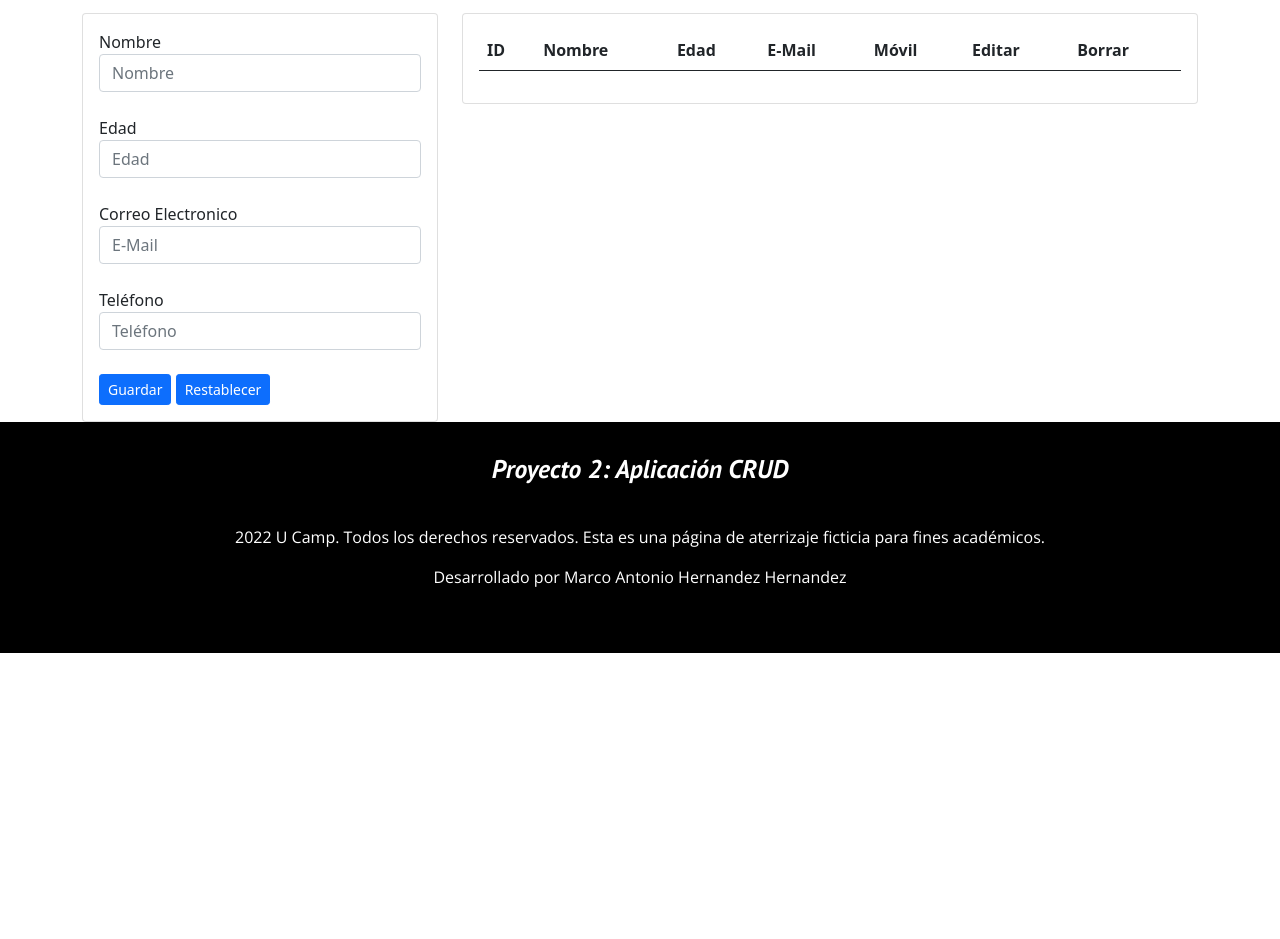
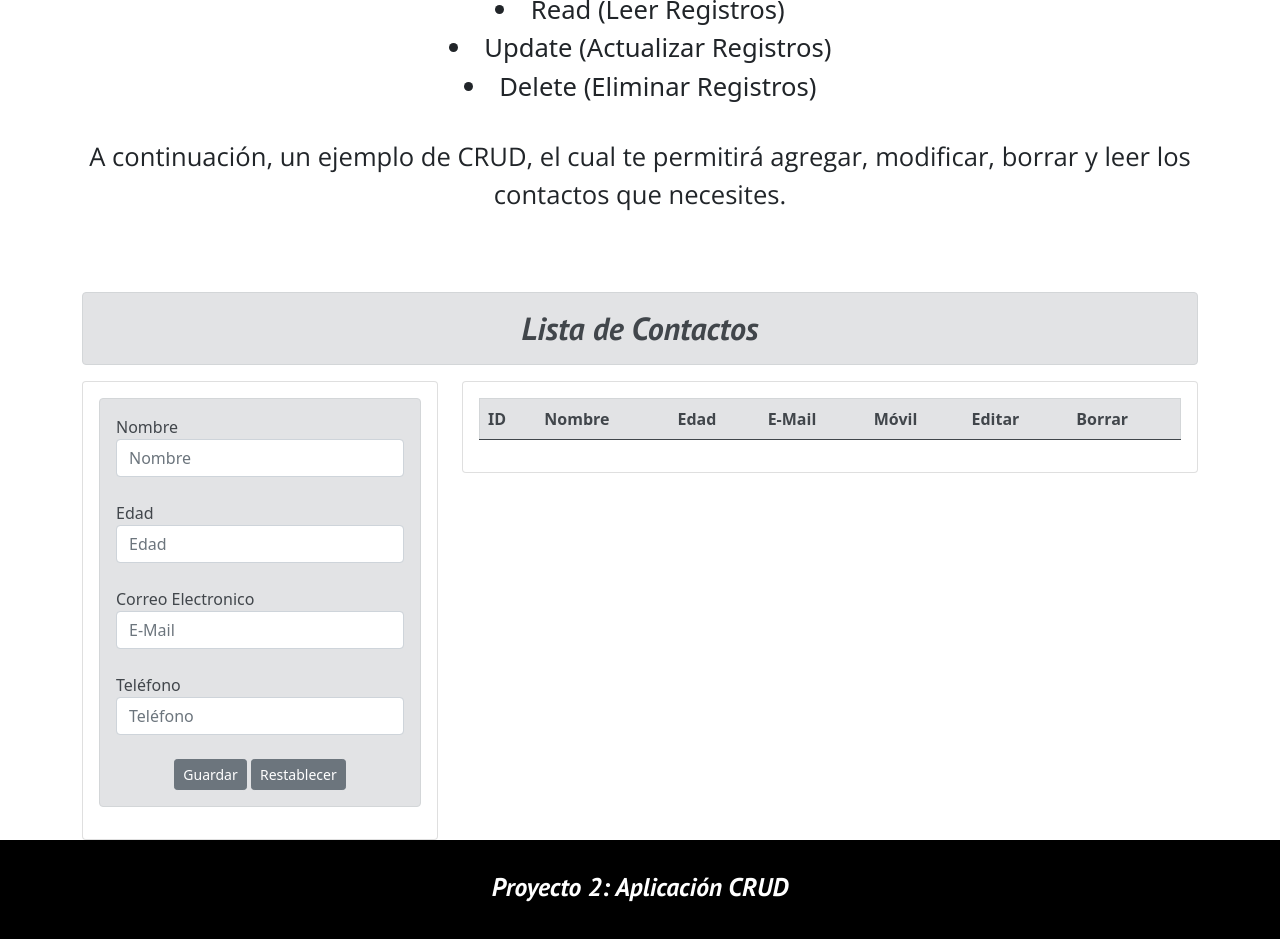
Before and after one commit to MarcoHdezH/Aplicacion-CRUD, a plain HTML site: page index.html in a window 1280 px wide. Shown: the part 526-1465 px from the top of the page. Before the commit the page ends 1179 px from the top, so only its background shows below. Drawn offline with nearby package versions, Linux system fonts and the light colour scheme.

Commit message:
Terminando HTML

```diff
--- a/css/style.css
+++ b/css/style.css
@@ -121,6 +121,19 @@ img{
     text-align: center;
 }
 
+.texto p{
+    padding: 2rem;
+    font-size: 1.6rem;
+    text-align: center;
+}
+
+
+.texto li{
+    font-size: 1.6rem;
+    text-align: center;
+
+}
+
 @media (min-width: 768px) {
     .texto h1{
         font-size: 4.5rem;
--- a/index.html
+++ b/index.html
@@ -26,21 +26,27 @@
 
     <section class="texto">
         <h1>¿Qué es un CRUD?</h1>
-        <p>Lorem ipsum dolor, sit amet consectetur adipisicing elit. Qui inventore optio facilis laudantium eveniet, ut neque nostrum voluptatum facere, provident architecto, hic voluptatem similique natus molestias obcaecati iusto voluptatibus modi!</p>
+        <p>El concepto CRUD está estrechamente vinculado a la gestión de datos digitales.<br>CRUD hace referencia a un acrónimo en el que se reúnen las primeras letras de las cuatro operaciones fundamentales de aplicaciones persistentes en sistemas de bases de datos:</p>
+        <li>Create (Crear Registros)</li>
+        <li>Read (Leer Registros)</li>
+        <li>Update (Actualizar Registros)</li>
+        <li>Delete (Eliminar Registros)</li>
+
+        <p>A continuación, un ejemplo de CRUD, el cual te permitirá agregar, modificar, borrar y leer los contactos que necesites.</p>
     </section>
 
     <main>
         <div class="container mt-4">
             <div class="row">
                 <div class="col-lg-12">
-                    <h1 class="alert alert-primary text-center">
+                    <h1 class="alert alert-secondary text-center">
                         Lista de Contactos
                     </h1>
                 </div>
                 <div class="col-lg-4">
                     <div class="card">
                         <div class="card-body">
-                            <form id="form">
+                            <form id="form" class="alert alert-secondary">
                                 <input type="hidden" name="id" id="id">
                                 <label for="">Nombre</label>
                                 <input type="text" placeholder="Nombre" class="form-control" name="name" id="name" required>
@@ -54,8 +60,10 @@
                                 <label for="">Teléfono</label>
                                 <input type="number" placeholder="Teléfono" class="form-control" id="phone" name="phone" required>
                                 <br>
-                                <button class="btn btn-sm btn-primary" type="button" onclick="save()">Guardar</button>
-                                <button class="btn btn-sm btn-primary" type="button" onclick="clearData()">Restablecer</button>
+                                <div class="text-center">
+                                    <button class="btn btn-sm btn-secondary" type="button" onclick="save()">Guardar</button>
+                                    <button class="btn btn-sm btn-secondary" type="button" onclick="clearData()">Restablecer</button>
+                                </div>
                             </form>
                         </div>
                     </div>
@@ -64,7 +72,7 @@
                     <div class="card">
                         <div class="card-body">
                             <div class="table-responsive">
-                                <table id="datatable" class="table table-striped">
+                                <table id="datatable" class="table table-striped alert alert-secondary">
                                     <thead>
                                         <tr>
                                             <th>ID</th>
```
